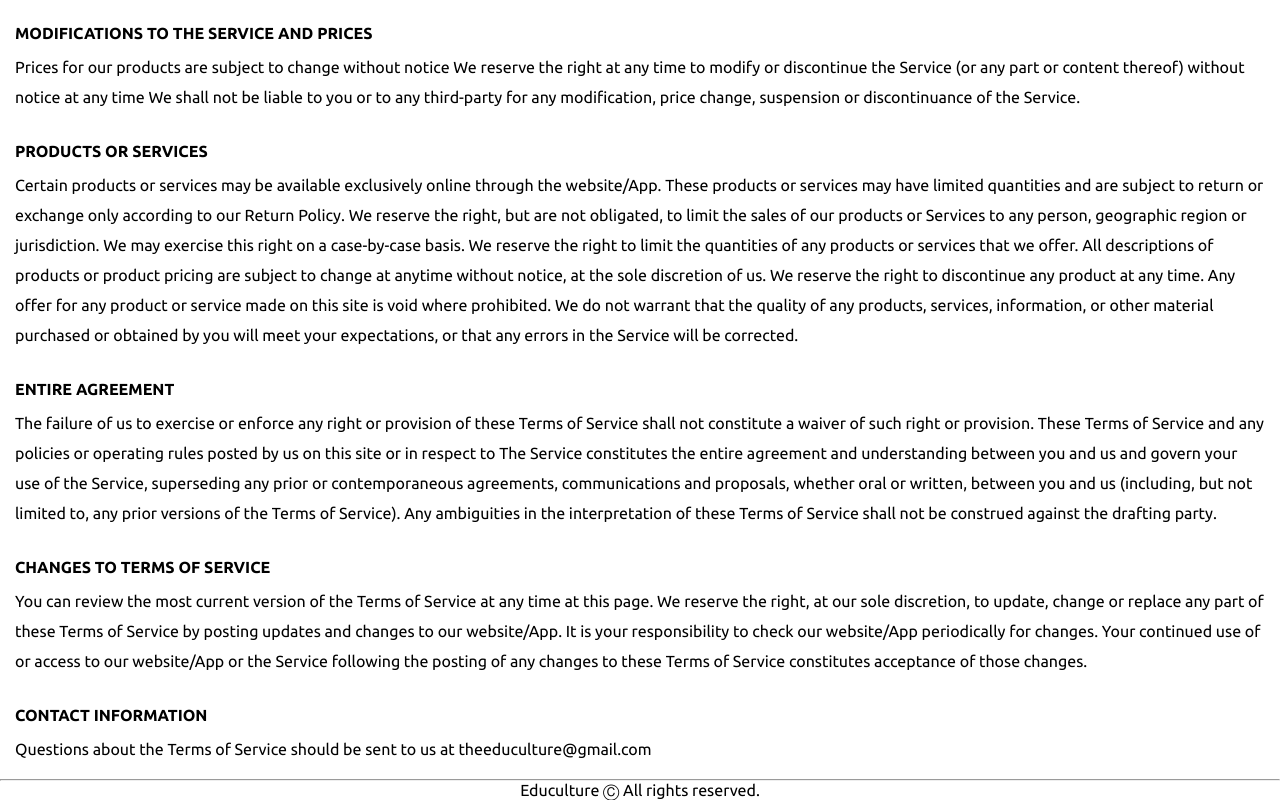
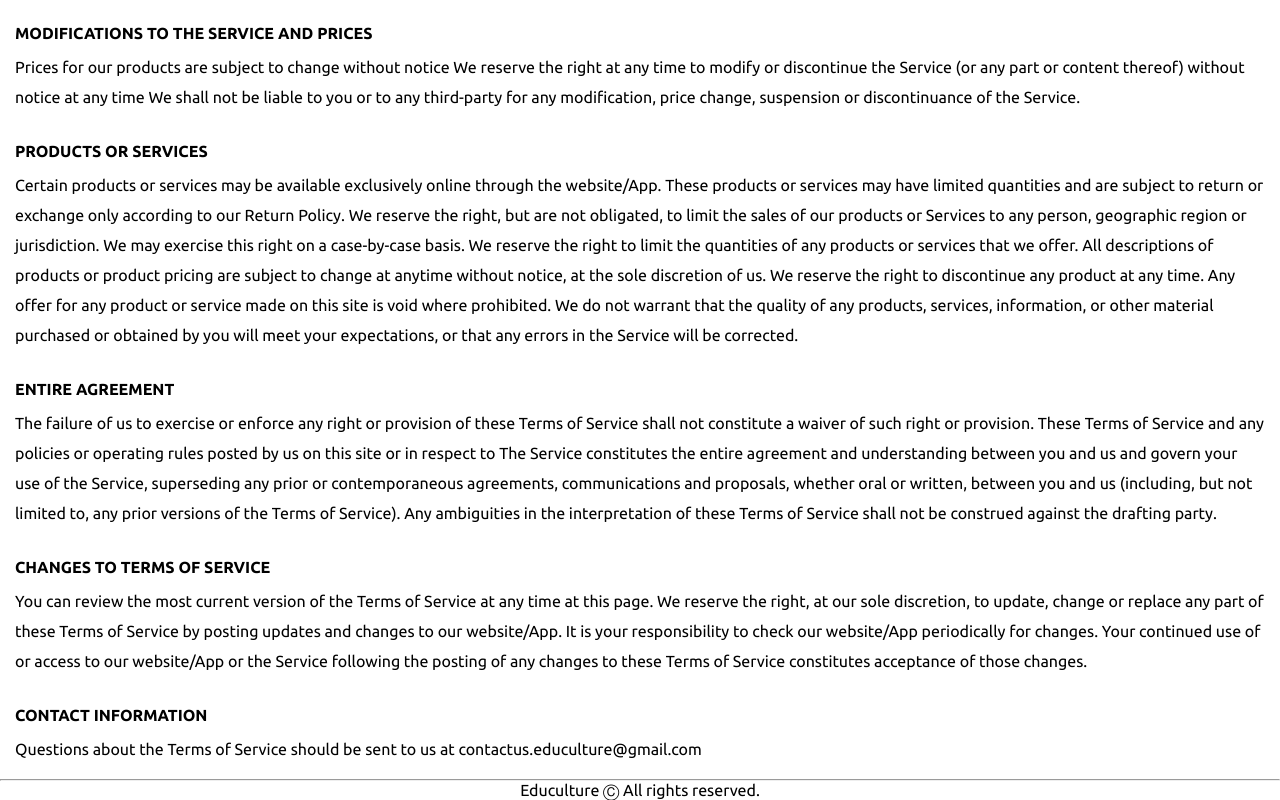
Before and after one commit to educulture-edutech/educulture-website, a React (Create React App) app: page /terms in a window 1280 px wide. Shown: the part 892-1692 px from the top of the page. Built offline with nearby package versions, Linux system fonts and the light colour scheme.

Commit message:
app.js changed

```diff
--- a/src/TermsConditions.js
+++ b/src/TermsConditions.js
@@ -144,7 +144,7 @@ const TermsConditions = () => {
         <h4>CONTACT INFORMATION</h4>
         <p style={{ lineHeight: "30px", marginTop: "10px" }}>
           Questions about the Terms of Service should be sent to us at
-          theeduculture@gmail.com
+          contactus.educulture@gmail.com
         </p>
       </div>
       <hr />
```
